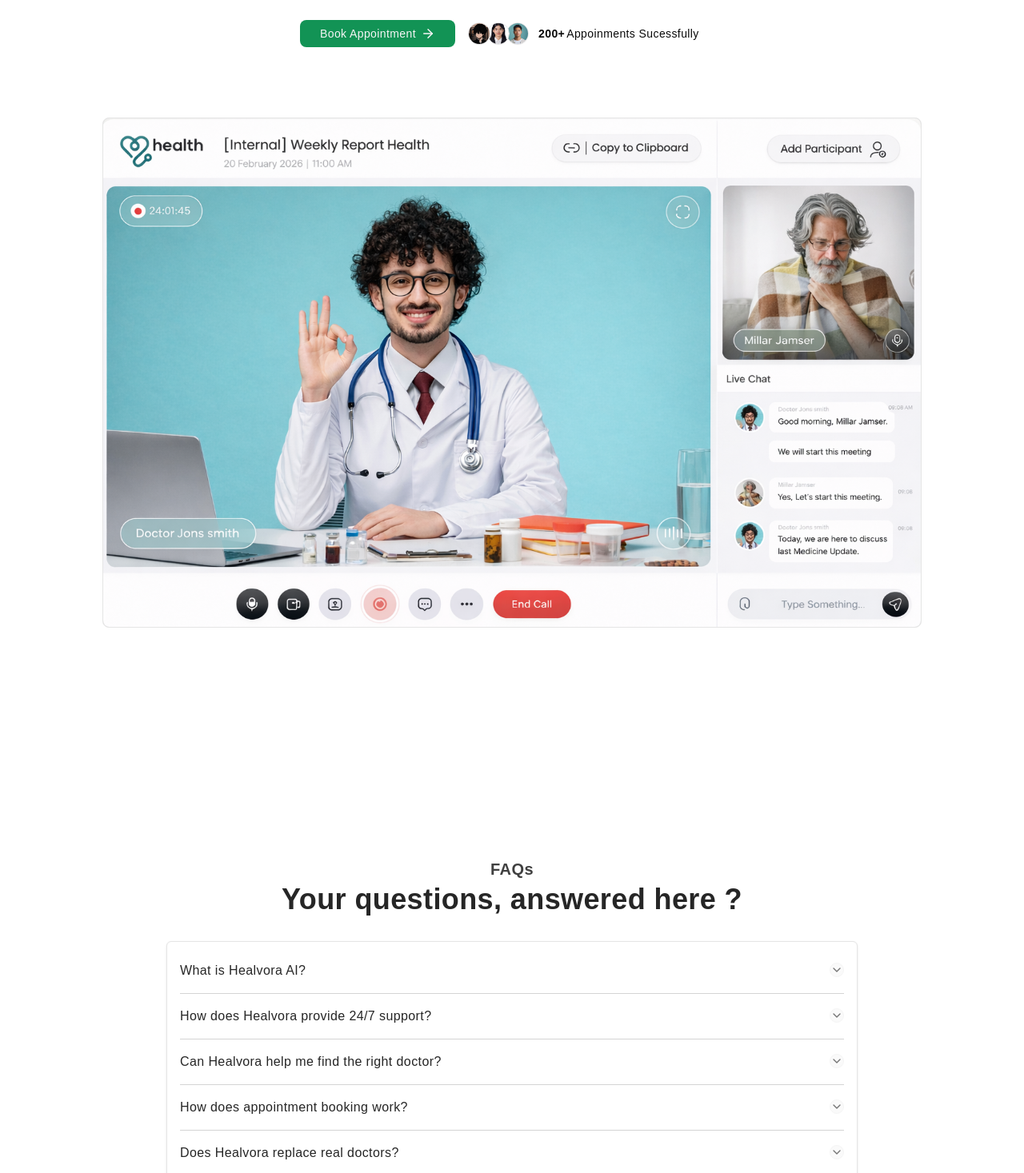
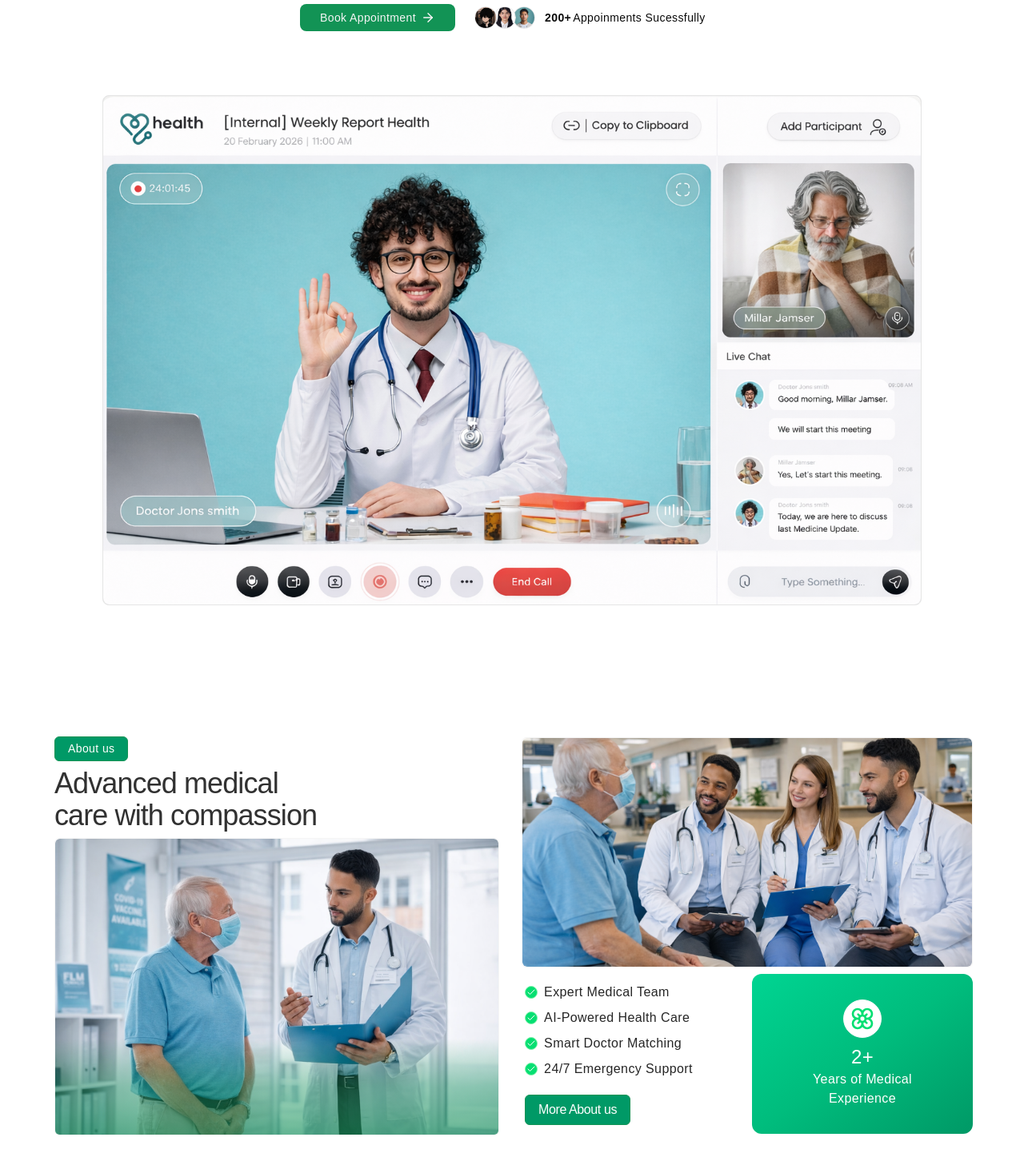
Before and after one commit to isuzwal/Healvora, a Next.js app: page / in a window 1280 px wide. Shown: the part 323-1790 px from the top of the page at 80% size. Built offline with nearby package versions, Linux system fonts and the light colour scheme.

Commit message:
About Section done with soome-animation

```diff
--- a/app/page.tsx
+++ b/app/page.tsx
@@ -10,7 +10,7 @@ export default function Home() {
     <Screen>
       <NavBara />
       <HeroSection />
-      {/* <AboutSection /> */}
+      <AboutSection />
       <FAQSection />
       <Footer />
     </Screen>
--- a/components/ui/about-section-view.tsx
+++ b/components/ui/about-section-view.tsx
@@ -1,47 +1,91 @@
-import { ArrowRight } from "lucide-react";
+import { ArrowRight, Check, Flower } from "lucide-react";
 import Image from "next/image";
 
 export const AboutSection = () => {
   return (
-    <div className="py-12 w-full rounded-t-4xl bg-primary/70">
-      <div className="flex flex-col justify-start items-start px-4">
-        <span
-          className="rounded-4xl border text-white  border-foreground bg-foreground
-            font-medium  px-6 py-1.5 text-sm font-sans"
-        >
+    <div className="py-6 w-full px-2 ">
+      <div className=" flex flex-col  sm:flex-row max-w-6xl  w-full mx-auto  justify-between items-center gap-6">
+        <div className="  flex flex-col  items-start  w-full  sm:w-1/2 justify-start  gap-2 p-1 ">
+          <span className="text-[14px] font-sans text-white rounded-md px-4 py-1 border bg-emerald-600  border-primary flex justify-center items-center  font-medium">
             About us
           </span>
-        <div className="  sm:flex-row flex flex-col-reverse   justify-between gap-4 w-full   items-center">
-          <div className=" w-full flex flex-col  justify-start items-start">
-            <div className="flex  w-full  text-white flex-col gap-4">
-              <p className="text-4xl md:text-6xl  w-full  tracking-tight font-medium font-sans">
-                Dedicated to Your Health, Every Step of the Way
+          <p className="text-neutral-800/95 font-sans   font-medium  tracking-tighter text-2xl md:text-4xl text-start">
+            Advanced medical <br /> care with compassion
           </p>
-
-              <p className="font-medium  text-[12px] md:text-[14px] text-black/70 max-w-md">
-                Healvora is an AI-powered hospital platform delivering real-time
-                medical support, combining intelligent technology with
-                compassionate human interaction.
+          <div className=" group relative overflow-hidden  rounded-md  border  border-neutral-100 flex justify-center items-center ">
+            <Image
+              src="/images/doctor-1.png"
+              alt="doctor-image"
+              height={420}
+              width={420}
+              loading="lazy"
+              className="object-cover rounded-md h-full w-full"
+            />
+            <div
+              className="absolute    inset-x-0 bottom-0 h-30  duration-300 ease-in-out transition-all
+            bg-gradient-to-t from-primary/60 via-primary/40 to-transparent"
+            />
+          </div>
+        </div>
+        <div className="flex flex-col w-full  sm:w-1/2  justify-center items-center   gap-2 ">
+          <div className=" group relative w-full overflow-hidden h-72 rounded-md  border  border-neutral-100 flex justify-center items-center ">
+            <Image
+              src="/images/doctor-2.png"
+              alt="doctor-image"
+              fill
+              loading="lazy"
+              className="object-cover rounded-md h-auto max-h-74 w-full"
+            />
+          </div>
+          <div className=" w-full flex-col  sm:flex-row flex gap-2  justify-between items-center">
+            <div className="w-full flex flex-col  gap-3 p-1">
+              <div className="flex flex-col gap-2    justify-start items-start">
+                <p className="font-sans text-[16px] flex gap-2 justify-center items-center font-medium text-neutral-800  ">
+                  <span className="w-4 h-4 rounded-full flex justify-center items-center bg-green-400 border border-green-300">
+                    <Check className=" text-white size-3 " />
+                  </span>
+                  Expert Medical Team
+                </p>
+                <p className="font-sans flex gap-2 justify-center items-center font-medium text-neutral-800 text-[16px] ">
+                  <span className="w-4 h-4 rounded-full flex justify-center items-center bg-green-400 border border-green-300">
+                    <Check className=" text-white size-3 " />
+                  </span>
+                  AI-Powered Health Care
+                </p>
+                <p className="font-sans flex gap-2 justify-center items-center font-medium text-neutral-800 text-[16px] ">
+                  <span className="w-4 h-4 rounded-full flex justify-center items-center bg-green-400 border border-green-300">
+                    <Check className=" text-white size-3 " />
+                  </span>
+                  Smart Doctor Matching
+                </p>
+                <p className="font-sans flex gap-2 justify-center items-center font-medium text-neutral-800 text-[16px] ">
+                  <span className="w-4 h-4  rounded-full flex justify-center items-center bg-green-400 border border-green-300">
+                    <Check className=" text-white size-3 " />
+                  </span>
+                  24/7 Emergency Support
                 </p>
               </div>
-            <span
-              className="rounded-4xl group  flex  items-center gap-2 mt-6 text-white bg-primary/70 border-primary/70
-            font-medium border px-5 py-1.5 text-sm font-sans"
+              <div>
+                <button className=" mt-2 text-[16px] font-sans font-medium text-white rounded-md border border-primary bg-emerald-600 tracking-tighter px-4 py-1.5">
+                  More About us
+                </button>
+              </div>
+            </div>
+            <div
+              className="h-full py-8 w-full rounded-xl
+              bg-gradient-to-br from-emerald-400 via-emerald-500 to-emerald-600
+             shadow-emerald-500/30 flex justify-center items-center transition-all duration-300 ease-out"
             >
-              Learn more{" "}
-              <ArrowRight className="size-3.5 group-hover:translate-x-1 duration-300 ease-in-out  transition-all" />
+              <div className=" flex w-full flex-col  gap-2 justify-center items-center">
+                <span className="w-12 h-12 bg-white  flex  justify-center items-center rounded-full border border-neutral-50 ">
+                  <Flower className="size-8 text-green-400" />
                 </span>
+                <p className="text-center  flex-col font-sans font-medium text-white text-[16px] ">
+                  <strong className=" font-medium text-2xl ">2+</strong> <br />
+                  Years of Medical <br /> Experience
+                </p>
               </div>
-
-          <div className="mt-2 relative  border  max-w-md w-full  flex justify-center items-center  rounded-lg overflow-hidden">
-            <Image
-              src="/images/second.png"
-              alt="Doctor"
-              width={200}
-              height={200}
-              className="object-cover rounded-lg  w-full  max-h-200 "
-              loading="lazy"
-            />
+            </div>
           </div>
         </div>
       </div>
--- a/components/ui/hero-section-view.tsx
+++ b/components/ui/hero-section-view.tsx
@@ -1,14 +1,64 @@
+"use client";
 import { ArrowRight, Brain } from "lucide-react";
 import Image from "next/image";
 import { TextAnimate } from "./text-animate";
+import { motion, Variants } from "motion/react";
+
 export const HeroSection = () => {
+  const word = `Comprehensive, compassionate healthcare services designed to support
+    your fmaily's well-begin at every stage of life`;
+
+  const containerVariants: Variants = {
+    hidden: {},
+    show: {
+      transition: {
+        staggerChildren: 0.15,
+        delayChildren: 0.3,
+      },
+    },
+  };
+
+  const itemVariants: Variants = {
+    hidden: {
+      opacity: 0,
+      y: 10,
+      filter: "blur(10px)",
+    },
+    show: {
+      opacity: 1,
+      y: 0,
+      filter: "blur(0px)",
+      transition: {
+        duration: 0.4,
+        ease: "easeOut",
+      },
+    },
+  };
+
   return (
-    <div className="w-full py-20 ">
-      <div className="flex flex-col gap-2 max-w-5xl mx-auto  items-center justify-center  w-full">
-        <span className="px-4.5 py-0.5 gap-1 bg-emerald-50 border-emerald-100 shadow-[inset_1px_2px_1px_rgba(16,_170,_120,_0.2)] inline-flex border rounded-xl font-sans font-medium text-xs items-center text-emerald-600">
+    <div className="w-full   sm:py-16 ">
+      <div className="flex py-8 sm:py-0  flex-col gap-2 max-w-5xl mx-auto  items-center justify-center  w-full">
+        <motion.span
+          initial={{
+            opacity: 0,
+            y: 5,
+            filter: "blur(10px)",
+          }}
+          animate={{
+            opacity: 1,
+            filter: "blur(0px)",
+            y: 0,
+          }}
+          transition={{
+            duration: 0.3,
+            ease: "easeIn",
+            delay: 0.1,
+          }}
+          className="px-4.5 py-0.5 gap-1 bg-emerald-50 border-emerald-100 shadow-[inset_1px_2px_1px_rgba(16,_170,_120,_0.2)] inline-flex border rounded-xl font-sans font-medium text-xs items-center text-emerald-600"
+        >
           <Brain className="size-3.5 text-emerald-600" />
           Healvora AI Driven
-        </span>
+        </motion.span>
         <TextAnimate
           animate="fadeIn"
           as="h1"
@@ -16,18 +66,29 @@ export const HeroSection = () => {
         >
           Healvora Trutworthy Care for you and Your Famaily
         </TextAnimate>
-        <div className=" max-w-lg dark:text-neutral-600 text-neutral-600 font-medium  font-sans flex w-full  justify-center  item-center ">
-          <p className="text-center text-[14px]">
-            Comprehensive, compassionate healthcare services designed to support
-            your fmaily&apos;s well-begin at every stage of life
-          </p>
-        </div>
-        <div className="flex   flex-col sm:flex-row mt-4 gap-4  max-w-2xl w-full justify-center items-center">
+        <motion.div
+          variants={containerVariants}
+          initial="hidden"
+          animate="show"
+          className=" flex flex-col gap-1  max-w-xl w-full justify-center items-center "
+        >
+          <motion.div className=" max-w-lg dark:text-neutral-600 text-neutral-600 font-medium  font-sans flex w-full  justify-center  item-center ">
+            <motion.p
+              variants={itemVariants}
+              className="text-center inline-flex text-[14px]"
+            >
+              {word}
+            </motion.p>
+          </motion.div>
+          <motion.div
+            variants={itemVariants}
+            className="flex   flex-col sm:flex-row mt-4 gap-4  max-w-2xl w-full justify-center items-center"
+          >
             <button className="flex  justify-center group text-sm items-center  cursor-pointer gap-1.5 rounded-lg px-6 py-1.5  font-medium dark:hover:text-neutral-300 duration-300 ease-in-out transition-all  text-neutral-100 bg-primary border border-primary/70 hover:bg-primary/80">
               Book Appointment{" "}
               <ArrowRight className=" group-hover:translate-x-2 duration-300  ease-in-out transition-all  size-4.5" />
             </button>
-          <div className="flex  justify-center    max-w-[20rem] w-full">
+            <div className="flex sm:mt-0 mt-2  justify-center   items-center px-2   max-w-[20rem] w-full">
               <div className="relative flex max-w-22  w-full  items-center ">
                 <div className=" absolute z-30 left-0 w-7 h-7    overflow-hidden flex justify-center items-center rounded-full ">
                   <Image
@@ -62,10 +123,28 @@ export const HeroSection = () => {
                 <strong>200+ </strong>Appoinments Sucessfully
               </p>
             </div>
-        </div>
+          </motion.div>
+        </motion.div>
       </div>
       <div className="w-full p-1.5  mt-4  sm:mt-6 flex justify-center items-center  py-16 ">
-        <div className=" relative overflow-hidden  flex justify-center items-center  max-w-5xl  mx-auto w-full rounded-lg  bg-neutral-200 border border-neutral-200">
+        <motion.div
+          initial={{
+            y: 0,
+            opacity: 0,
+            filter: "blur(10px)",
+          }}
+          animate={{
+            y: -8,
+            filter: "blur(0px)",
+            opacity: 1,
+          }}
+          transition={{
+            duration: 0.5,
+            delay: 0.6,
+            ease: "easeIn",
+          }}
+          className=" relative overflow-hidden  flex justify-center items-center  max-w-5xl  mx-auto w-full rounded-lg  bg-neutral-200 border border-neutral-200"
+        >
           <Image
             src={"/images/Hero.png"}
             alt="hero-section"
@@ -74,7 +153,7 @@ export const HeroSection = () => {
             loading="lazy"
             className="rounded-lg object-contain h-full w-full max-h[40rem]"
           />
-        </div>
+        </motion.div>
       </div>
     </div>
   );
```
Also changed, not shown: public/images/doctor-1.png (added), public/images/doctor-2.png (added). Lines whose indentation alone changed are shown as unchanged.
